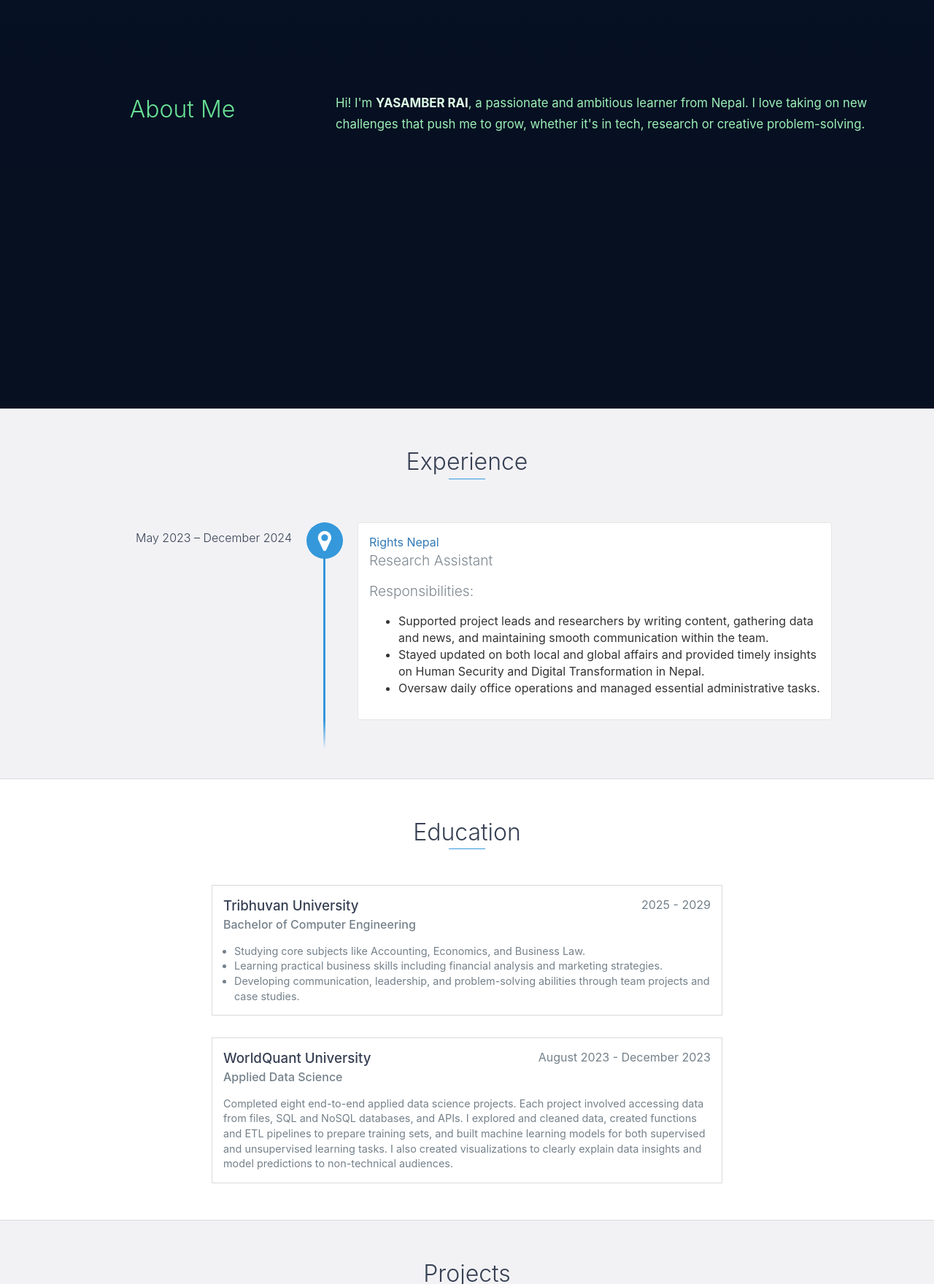
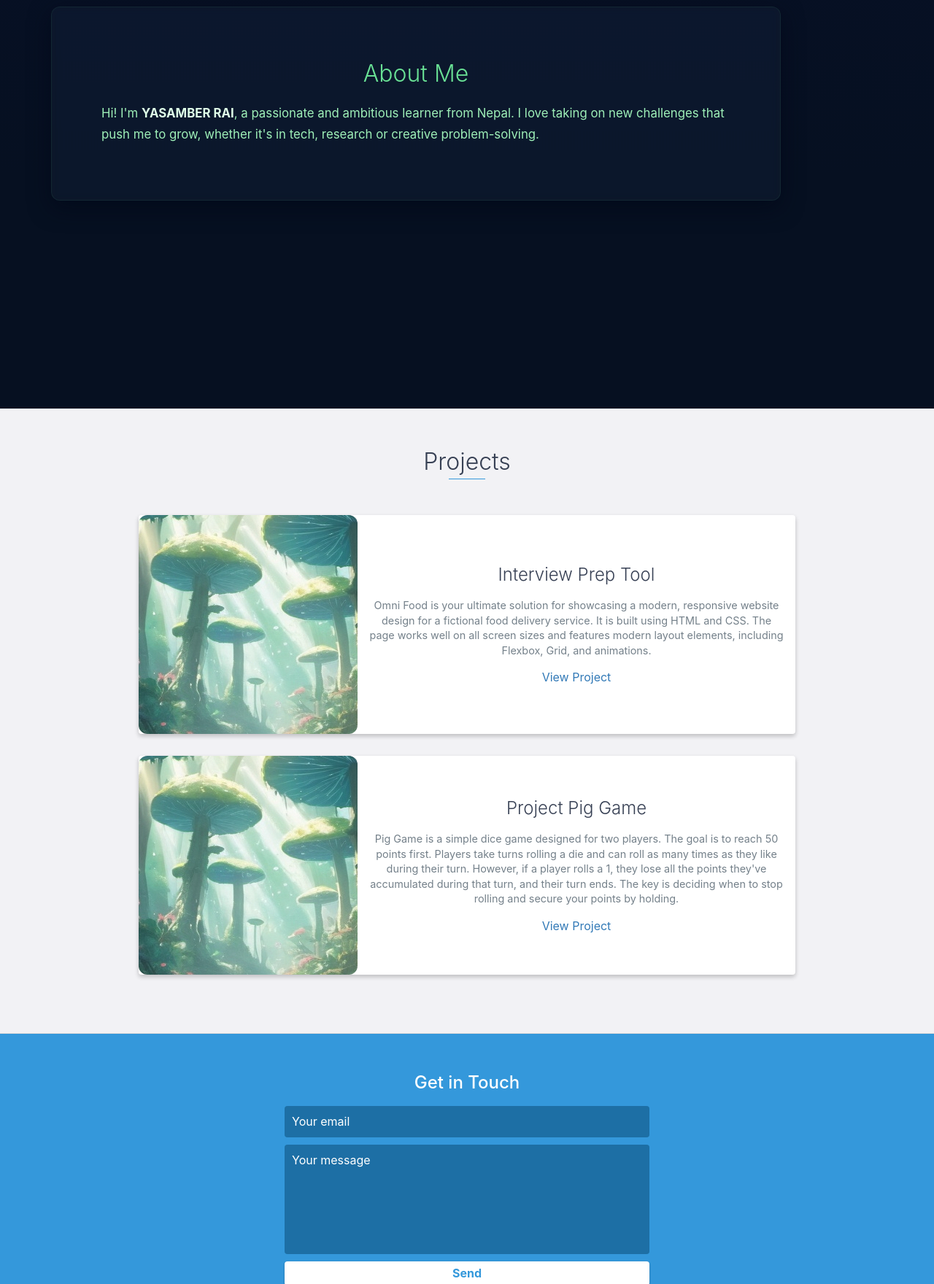
Before and after one commit to RYasamber/portfolio, a website: page index.html in a window 1280 px wide. Shown: the part 1040-2800 px from the top of the page at 73% size. Drawn offline with nearby package versions, Linux system fonts and the light colour scheme.

Commit message:
Remove Experience, Education, and Skills sections
Removed Experience, Education, and Skills sections from the portfolio.

```diff
--- a/index.html
+++ b/index.html
@@ -38,17 +38,9 @@
           <a href="#about">About</a>
         </li>
         <li>
-          <a href="#experience">Experience</a>
-        </li>
-        <li>
-          <a href="#education">Education</a>
-        </li>
-        <li>
           <a href="#projects">Projects</a>
         </li>
-        <li>
-          <a href="#skills">Skills</a>
-        </li>
+        <!-- Experience, Education and Skills links removed -->
         <li>
           <a href="#contact">Contact</a>
         </li>
@@ -59,8 +51,13 @@
     <div id="lead">
       <div id="lead-content">
         <h1>YASAMBER RAI</h1>
-        <h2>Freelance Copywriter | Aspiring Data Engineer</h2>
-        <a href="assets/MyCV.pdf" class="btn-rounded-white">Resume</a>
+        <h2 aria-live="polite">
+          <span id="lead-type" data-phrases='["Freelance Copywriter","Aspiring Data Engineer"]'></span>
+        </h2>
+        <a href="assets/MyCV.pdf" class="btn-rounded-white" download aria-label="Download Resume (PDF)" target="_blank" rel="noopener noreferrer">
+          <i class="fa fa-download" aria-hidden="true" style="margin-right:8px"></i>
+          Resume
+        </a>
       </div>
       <!-- End #lead-content -->
 
@@ -77,89 +74,19 @@
 
     <div id="about">
       <div class="container">
-        <div class="row">
-          <div class="col-md-4">
-            <h2 class="heading">About Me</h2>
-          </div>
-          <div class="col-md-8">
-            <p>
-              Hi! I'm <b>YASAMBER RAI</b>, a passionate and ambitious learner
-              from Nepal. I love taking on new challenges that push me to grow,
-              whether it's in tech, research or creative problem-solving.
-            </p>
-          </div>
+        <div class="about-panel">
+          <h2 class="heading">About Me</h2>
+          <p>
+            Hi! I'm <b>YASAMBER RAI</b>, a passionate and ambitious learner from
+            Nepal. I love taking on new challenges that push me to grow,
+            whether it's in tech, research or creative problem-solving.
+          </p>
         </div>
       </div>
     </div>
     <!-- End #about -->
 
-    <div id="experience" class="background-alt">
-      <h2 class="heading">Experience</h2>
-      <div id="experience-timeline">
-        <div data-date="May 2023 – December 2024">
-          <a href="">Rights Nepal</a>
-          <h4>Research Assistant</h4>
-          <h4>Responsibilities:</h4>
-          <ul>
-            <li>
-              Supported project leads and researchers by writing content,
-              gathering data and news, and maintaining smooth communication
-              within the team.
-            </li>
-            <li>
-              Stayed updated on both local and global affairs and provided
-              timely insights on Human Security and Digital Transformation in
-              Nepal.
-            </li>
-            <li>
-              Oversaw daily office operations and managed essential
-              administrative tasks.
-            </li>
-          </ul>
-        </div>
-      </div>
-    </div>
-    <!-- End #experience -->
-
-    <div id="education">
-      <h2 class="heading">Education</h2>
-
-      <div class="education-block">
-        <h3>Tribhuvan University</h3>
-        <span class="education-date"> 2025 - 2029</span>
-        <h4>Bachelor of Computer Engineering</h4>
-        <ul>
-          <li>
-            Studying core subjects like Accounting, Economics, and Business Law.
-          </li>
-          <li>
-            Learning practical business skills including financial analysis and
-            marketing strategies.
-          </li>
-          <li>
-            Developing communication, leadership, and problem-solving abilities
-            through team projects and case studies.
-          </li>
-        </ul>
-      </div>
-      <!-- End .education-block -->
-      <div class="education-block">
-        <h3>WorldQuant University</h3>
-        <span class="education-date">August 2023 - December 2023</span>
-        <h4>Applied Data Science</h4>
-        <p>
-          Completed eight end-to-end applied data science projects. Each project
-          involved accessing data from files, SQL and NoSQL databases, and APIs.
-          I explored and cleaned data, created functions and ETL pipelines to
-          prepare training sets, and built machine learning models for both
-          supervised and unsupervised learning tasks. I also created
-          visualizations to clearly explain data insights and model predictions
-          to non-technical audiences.
-        </p>
-      </div>
-      <!-- End .education-block -->
-    </div>
-    <!-- End #education -->
+    <!-- Experience, Education sections removed -->
 
     <div id="projects" class="background-alt">
       <h2 class="heading">Projects</h2>
@@ -210,18 +137,7 @@
     </div>
     <!-- End #projects -->
 
-    <div id="skills">
-      <h2 class="heading">Skills</h2>
-      <ul>
-        <li>JavaScript</li>
-        <li>Python</li>
-        <li>Pandas</li>
-        <li>Numpy</li>
-        <li>Matplotlib</li>
-        <li>Tensorflow</li>
-      </ul>
-    </div>
-    <!-- End #skills -->
+    <!-- Skills section removed -->
 
     <div id="contact">
       <h2>Get in Touch</h2>
@@ -292,6 +208,6 @@
     <!-- End footer -->
 
     <script src="https://ajax.googleapis.com/ajax/libs/jquery/1.12.4/jquery.min.js"></script>
-    <script src="js/scripts.min.js"></script>
+    <script src="js/scripts.js"></script>
   </body>
 </html>
```
